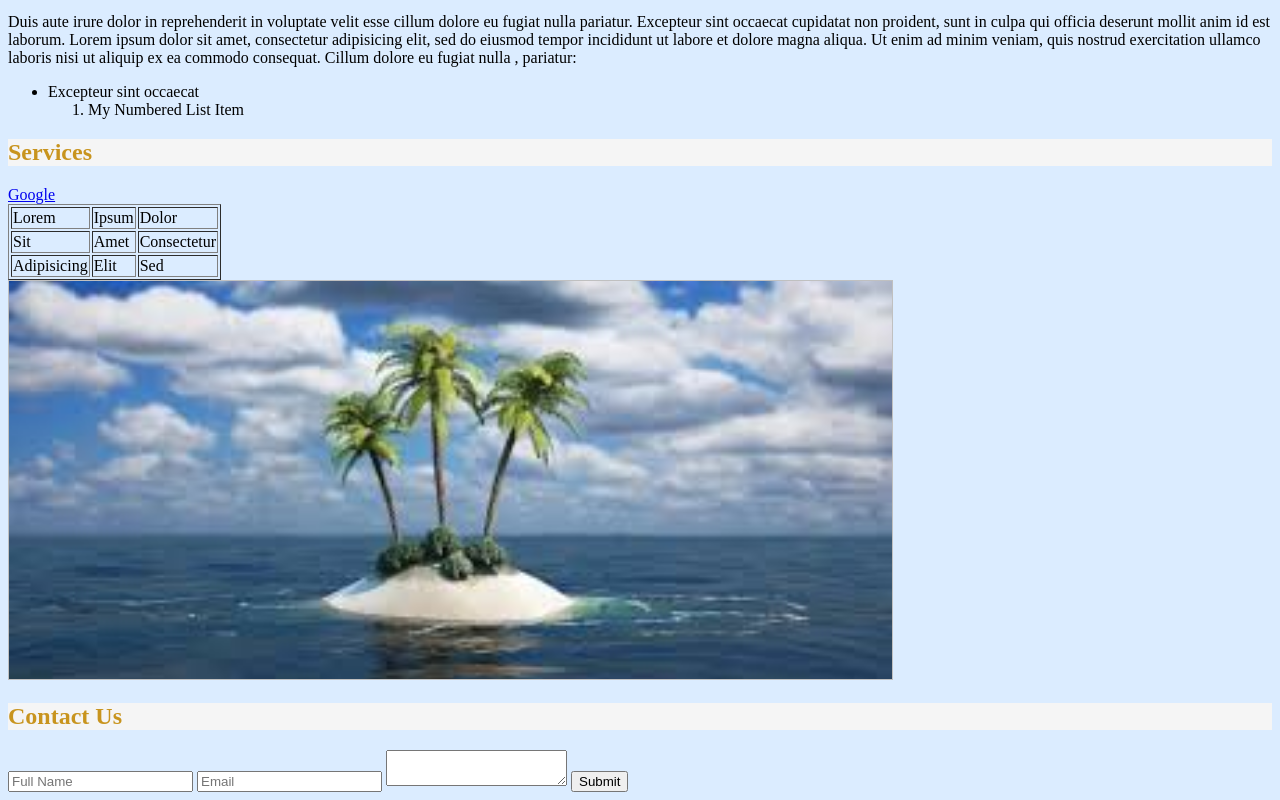
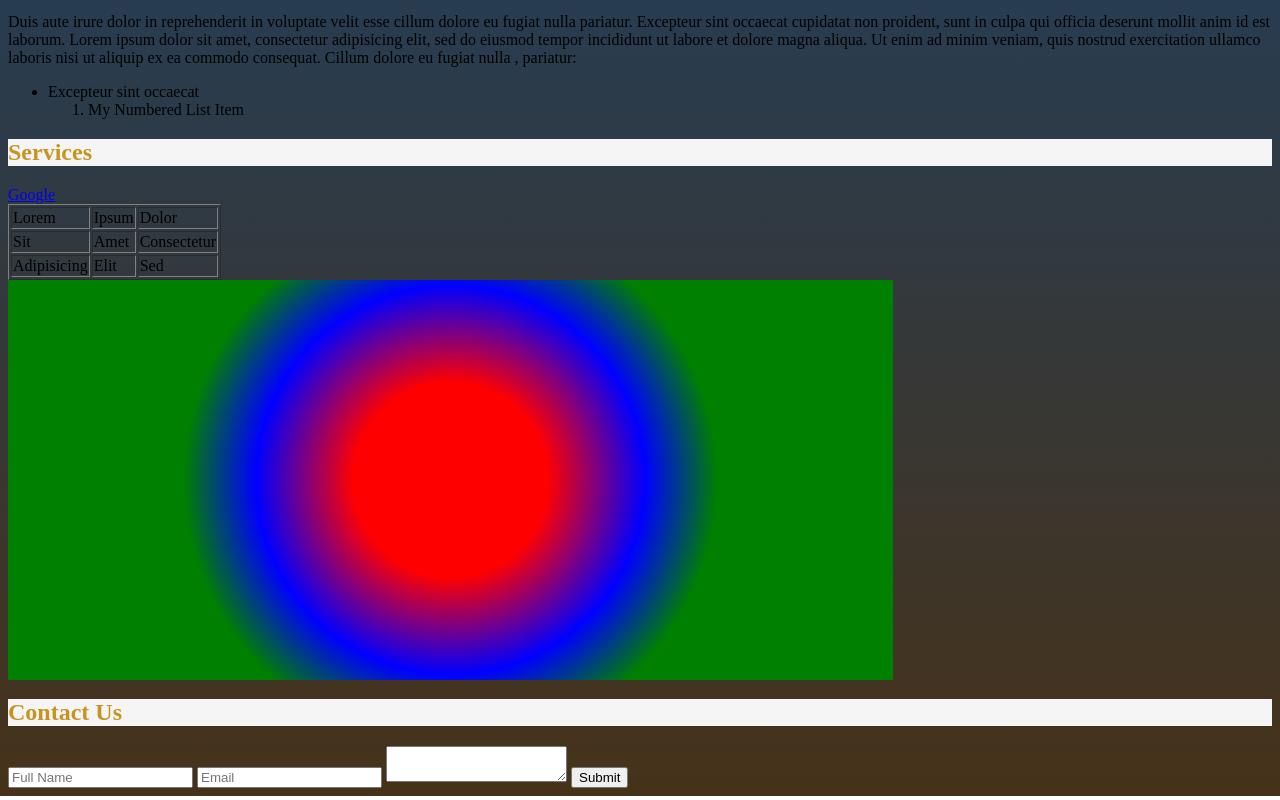
Before and after one commit to LennyRemache/learn-css, a plain HTML site: page html/practice.html in a window 1280 px wide. Shown: the part 688-1488 px from the top of the page. Drawn offline with Linux system fonts and the light colour scheme.

Commit message:
Gradients

```diff
--- a/css/main.css
+++ b/css/main.css
@@ -1,6 +1,6 @@
 body {
     /* a is for alpha, 0-1 */
-    background: rgba(204, 229, 255, 0.7)
+    background:linear-gradient(to bottom, rgb(14, 69, 129), rgba(50, 28, 0, 0.9))
 }
 
 #title {
@@ -16,10 +16,15 @@ body {
     height: 400px;
     width: 70%;
 
-    background: url("../img/img-2.jpeg");
+    /*background: url("../img/img-2.jpeg");*/
     /*background-repeat: no-repeat;*/
-    background-color: aquamarine;
+
+    /* gradient move to the direction, can add as many colors, direction can be angles too -45deg */
+    /*background: linear-gradient(to right bottom, rgb(222,2,212), green, steelblue, blue);*/
+
+    background: radial-gradient(circle, red 20%, blue 40%, green 55%);
+
     /* height width */
     /* cover value fits image to the size of the parent tag, while contain fits image as much as possible without messing up proportions */
-    background-size: cover;
+    /*background-size: cover;*/
 }
--- a/html/practice.html
+++ b/html/practice.html
@@ -1,4 +1,4 @@
-<!-- Opacity/Transparency -->
+<!-- Gradients -->
 
 <!DOCTYPE html>
 
@@ -66,7 +66,7 @@
         </tbody>
       </table>
 
-      <img id="service-image" />
+      <div id="service-image"></div>
 
       <h2 class="subtitle">Contact Us</h2>
 
```
